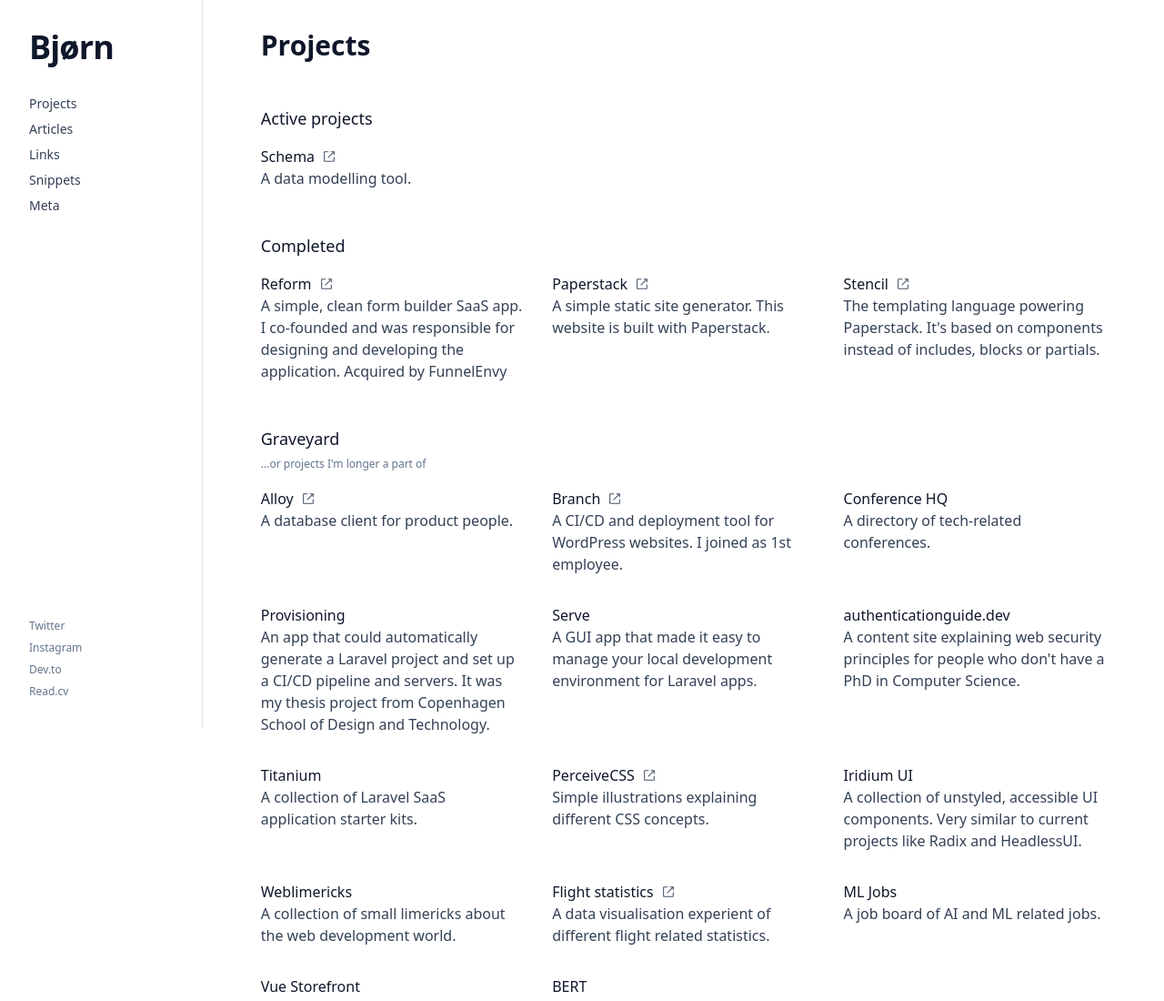
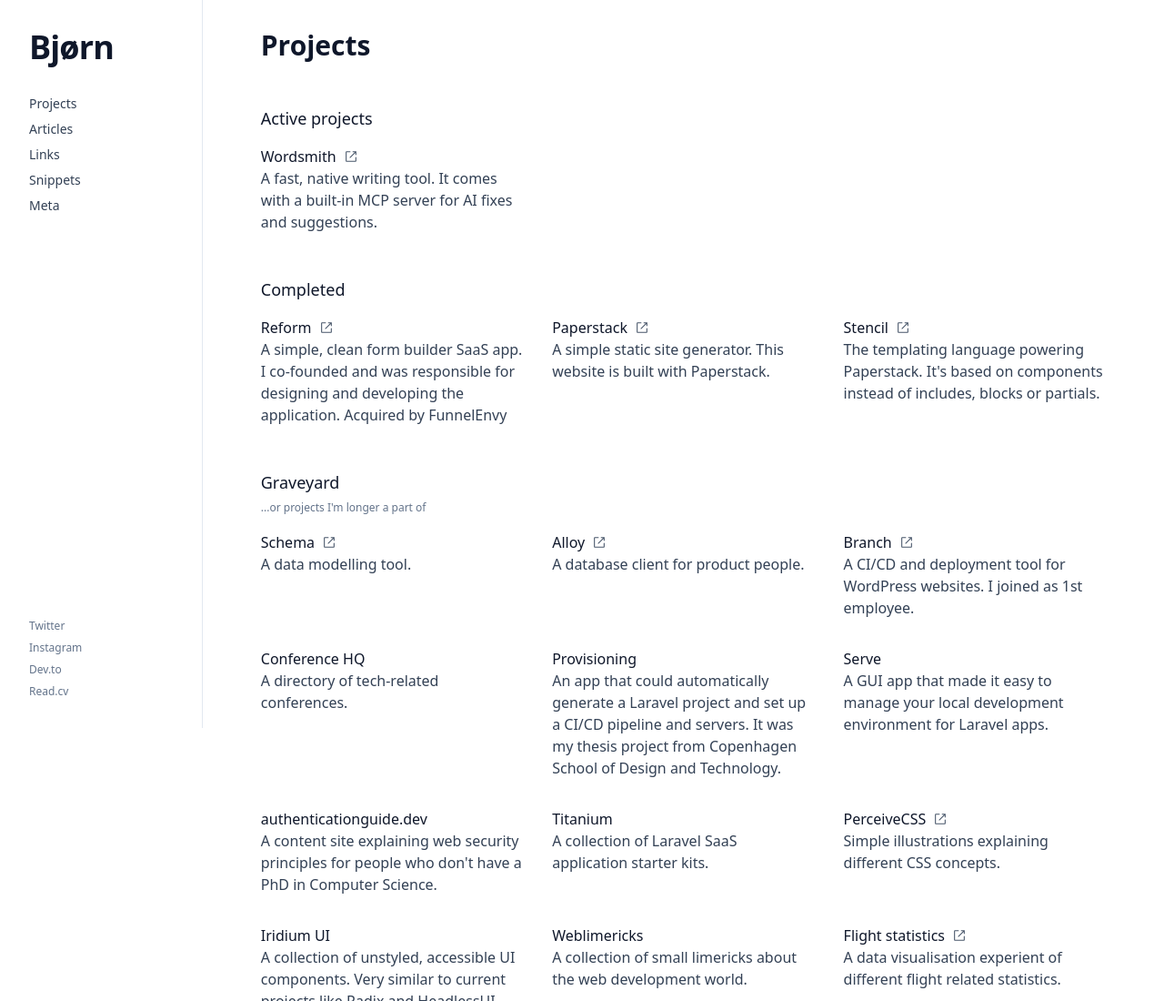
Before and after one commit to BjornDCode/bjornlindholm.com, a website: page pages/projects/index.html in a window 1280 px wide. Shown: the top 1100 px of the page at 91% size. Drawn offline with nearby package versions, Linux system fonts and the light colour scheme; files that its build step writes are made by us from their sources.

Commit message:
Update projects

```diff
--- a/pages/projects/index.html
+++ b/pages/projects/index.html
@@ -138,13 +138,13 @@
                             <ul
                                 class="mt-4 grid grid-cols-1 md:grid-cols-2 xl:grid-cols-3 gap-8"
                             >
-                                <li title="Schema">
+                                <li title="Wordsmith">
                                     <a
-                                        href="https://schema.bjornlindholm.com/"
+                                        href="https://wordsmith.md"
                                         target="_blank"
                                         class="inline-flex items-baseline space-x-2 hover:underline"
                                         ><h3 class="text-slate-900 font-medium">
-                                            Schema
+                                            Wordsmith
                                         </h3>
                                         <svg
                                             class="w-4 h-4 text-slate-600 translate-y-[0.125rem]"
@@ -162,7 +162,9 @@
                                     <p
                                         class="first:mt-0 my-5 text-slate-700 !my-0"
                                     >
-                                        A data modelling tool.
+                                        A fast, native writing tool. It comes
+                                        with a built-in MCP server for AI fixes
+                                        and suggestions.
                                     </p>
                                 </li>
                             </ul>
@@ -273,6 +275,33 @@
                             <ul
                                 class="mt-4 grid grid-cols-1 md:grid-cols-2 xl:grid-cols-3 gap-8"
                             >
+                                <li title="Schema">
+                                    <a
+                                        href="https://schema.bjornlindholm.com/"
+                                        target="_blank"
+                                        class="inline-flex items-baseline space-x-2 hover:underline"
+                                        ><h3 class="text-slate-900 font-medium">
+                                            Schema
+                                        </h3>
+                                        <svg
+                                            class="w-4 h-4 text-slate-600 translate-y-[0.125rem]"
+                                            viewBox="0 0 15 15"
+                                            fill="none"
+                                            xmlns="http://www.w3.org/2000/svg"
+                                        >
+                                            <path
+                                                d="M3 2C2.44772 2 2 2.44772 2 3V12C2 12.5523 2.44772 13 3 13H12C12.5523 13 13 12.5523 13 12V8.5C13 8.22386 12.7761 8 12.5 8C12.2239 8 12 8.22386 12 8.5V12H3V3L6.5 3C6.77614 3 7 2.77614 7 2.5C7 2.22386 6.77614 2 6.5 2H3ZM12.8536 2.14645C12.9015 2.19439 12.9377 2.24964 12.9621 2.30861C12.9861 2.36669 12.9996 2.4303 13 2.497L13 2.5V2.50049V5.5C13 5.77614 12.7761 6 12.5 6C12.2239 6 12 5.77614 12 5.5V3.70711L6.85355 8.85355C6.65829 9.04882 6.34171 9.04882 6.14645 8.85355C5.95118 8.65829 5.95118 8.34171 6.14645 8.14645L11.2929 3H9.5C9.22386 3 9 2.77614 9 2.5C9 2.22386 9.22386 2 9.5 2H12.4999H12.5C12.5678 2 12.6324 2.01349 12.6914 2.03794C12.7504 2.06234 12.8056 2.09851 12.8536 2.14645Z"
+                                                fill="currentColor"
+                                                fill-rule="evenodd"
+                                                clip-rule="evenodd"
+                                            ></path></svg
+                                    ></a>
+                                    <p
+                                        class="first:mt-0 my-5 text-slate-700 !my-0"
+                                    >
+                                        A data modelling tool.
+                                    </p>
+                                </li>
                                 <li title="Alloy">
                                     <a
                                         href="https://x.com/bjornlindholmdk/status/1800500609524900139"
```
